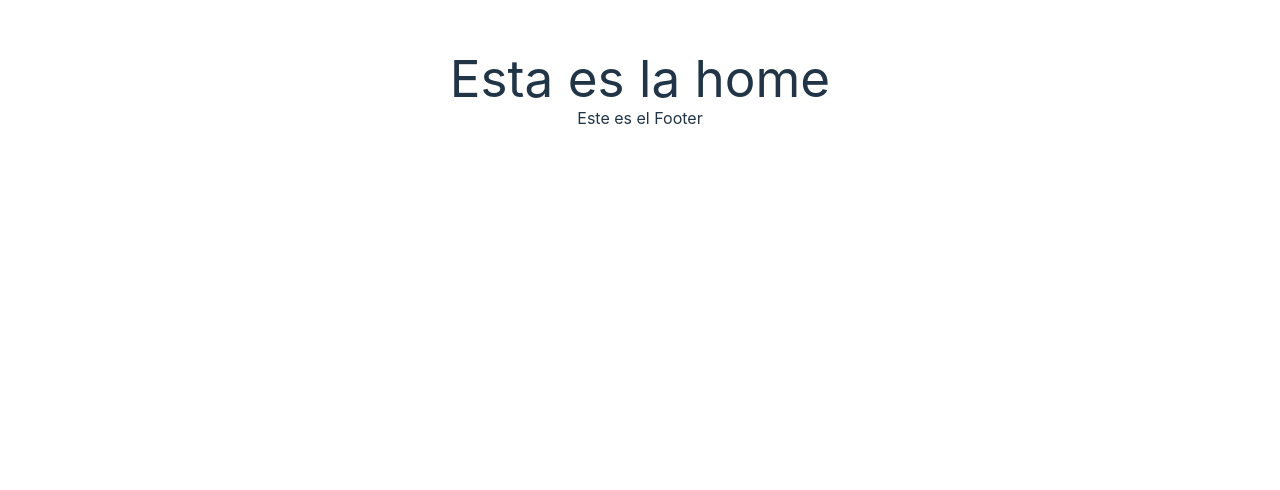
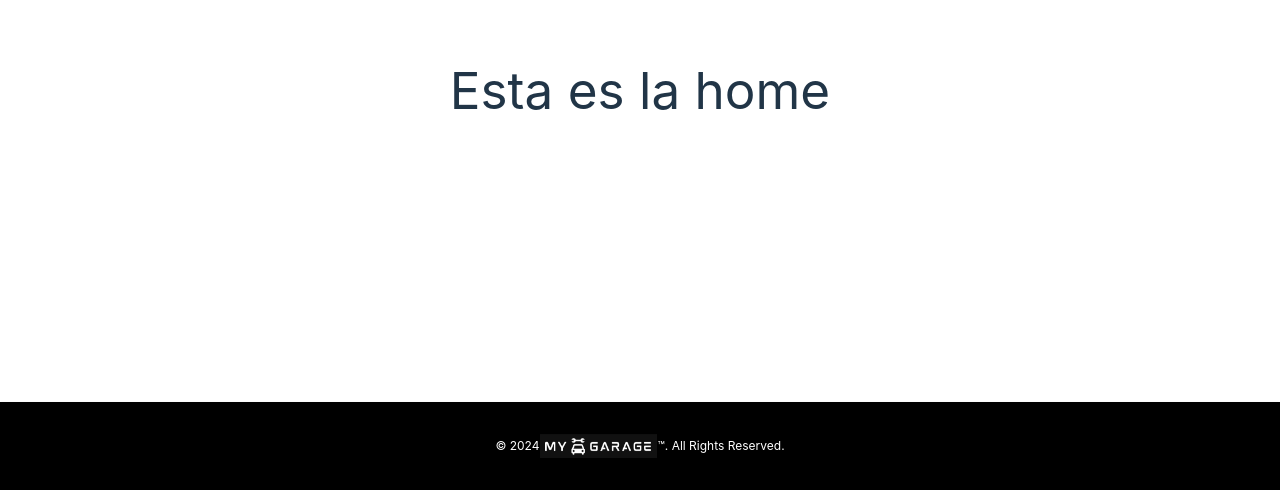
Before and after one commit to mariamf1985/MyGarage, a React (Vite) app in the folder frontend/: page / in a window 1280 px wide. Shown: the part 310-800 px from the top of the page. Built offline with nearby package versions, Linux system fonts and the light colour scheme.

Commit message:
footer style

```diff
--- a/frontend/src/components/molecules/footer/Footer.jsx
+++ b/frontend/src/components/molecules/footer/Footer.jsx
@@ -1,8 +1,18 @@
 import React from 'react'
+import blackBgLogo from '../../../assets/img/blackBgLogo.png';
 
 const Footer = () => {
   return (
-    <div>Este es el Footer</div>
+
+
+<footer class="bg-black shadow dark:bg-gray-900 flex items-center justify-center w-full fixed bottom-0 inset-x-0 p-0 m-0">
+    <div class="p-4 md:py-8 text-xs text-white sm:text-center dark:text-gray-400 flex items-center justify-center space-x-0">
+        <span>© 2024</span>
+        <img src={blackBgLogo} class="h-6" alt="My Garage logo" />
+        <span>™. All Rights Reserved.</span>
+    </div>
+</footer>
+
   )
 }
 
```
Also changed, not shown: frontend/src/assets/img/blackBgLogo.png (added).
